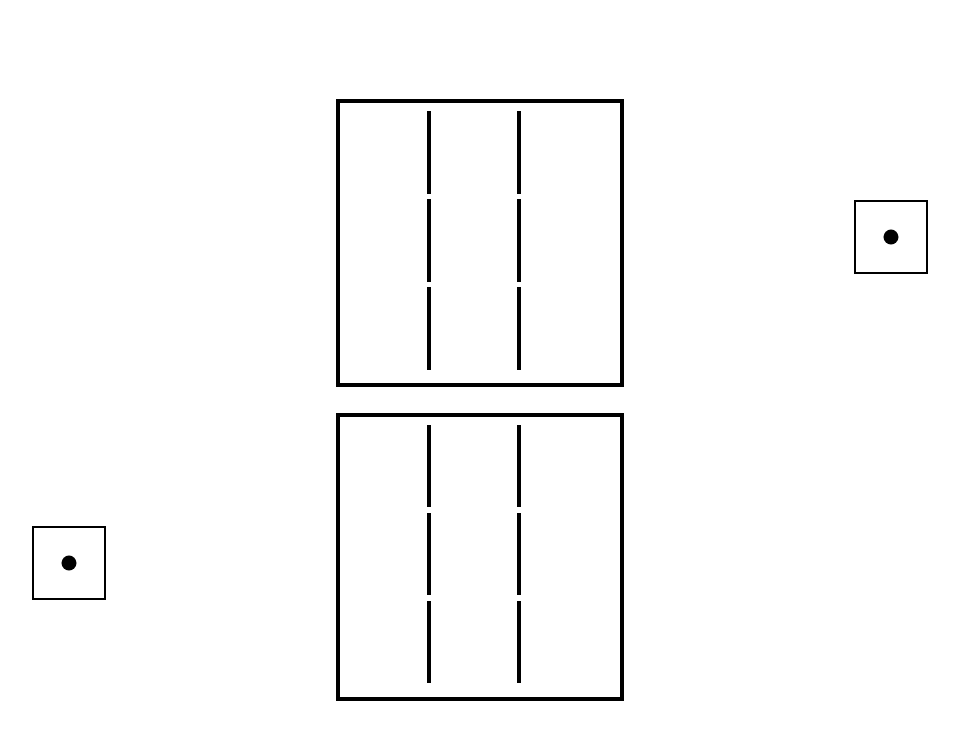
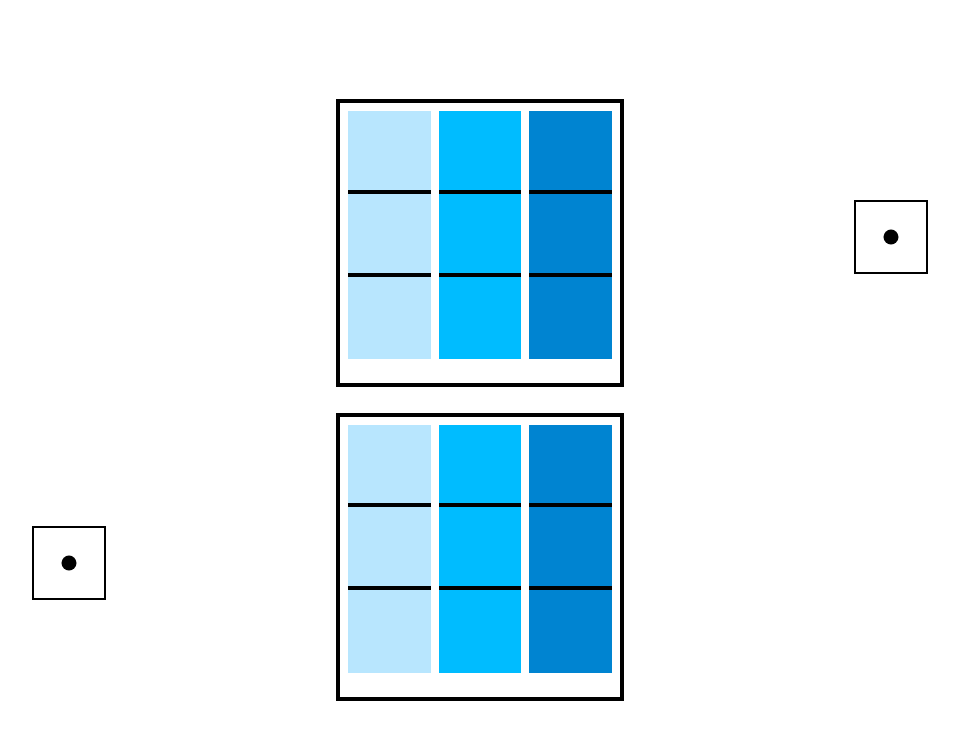
Before and after one commit to MAL501/Matatena, a React (Vite) app in the folder Matatena/: page /play in a window 1280 px wide. Shown: the top 740 px of the page, without its empty margins (160-1119 px from the left). Built offline with nearby package versions, Linux system fonts and the light colour scheme.

Commit message:
Añadido Dnd kit para drag and drop y aññadida zona de drop

```diff
--- a/Matatena/package.json
+++ b/Matatena/package.json
@@ -10,6 +10,7 @@
     "preview": "vite preview"
   },
   "dependencies": {
+    "@dnd-kit/core": "^6.3.1",
     "@tailwindcss/vite": "^4.0.13",
     "prop-types": "^15.8.1",
     "react": "^19.0.0",
--- a/Matatena/src/components/Board.jsx
+++ b/Matatena/src/components/Board.jsx
@@ -1,31 +1,39 @@
 import React from 'react';
 import PropTypes from 'prop-types';
-import "../styles/dices.css"
-
+import "../styles/dices.css";
+import { useDroppable } from '@dnd-kit/core';
 
 const Board = () => {
-    return (
+  const { setNodeRef: setFirstColumnRef } = useDroppable({ id: "1" });
+  const { setNodeRef: setSecondColumnRef } = useDroppable({ id: "2" });
+  const { setNodeRef: setThirdColumnRef } = useDroppable({ id: "3" });
+
+  return (
     <div className="w-72 h-72 grid grid-cols-3 gap-x-2 bg-white border-4 border-black p-2">
-      {/* Celdas del tablero */}
-      <div className="flex justify-center items-center aspect-square border-r-4 border-black last:border-r-0"></div>
-      <div className="flex justify-center items-center aspect-square border-r-4 border-black last:border-r-0"></div>
-      <div className="flex justify-center items-center aspect-square"></div>
+      {/* Primera columna */}
+      <div ref={setFirstColumnRef} className="flex flex-col">
+        <div className="flex justify-center items-center aspect-square border-b-4 border-black bg-sky-200" />
+        <div className="flex justify-center items-center aspect-square border-b-4 border-black bg-sky-200" />
+        <div className="flex justify-center items-center aspect-square bg-sky-200" />
+      </div>
 
-      <div className="flex justify-center items-center aspect-square border-r-4 border-black last:border-r-0"></div>
-      <div className="flex justify-center items-center aspect-square border-r-4 border-black last:border-r-0"></div>
-      <div className="flex justify-center items-center aspect-square"></div>
+      {/* Segunda columna */}
+      <div ref={setSecondColumnRef} className="flex flex-col">
+        <div className="flex justify-center items-center aspect-square border-b-4 border-black bg-sky-400" />
+        <div className="flex justify-center items-center aspect-square border-b-4 border-black bg-sky-400" />
+        <div className="flex justify-center items-center aspect-square bg-sky-400" />
+      </div>
 
-      <div className="flex justify-center items-center aspect-square border-r-4 border-black last:border-r-0"></div>
-      <div className="flex justify-center items-center aspect-square border-r-4 border-black last:border-r-0"></div>
-      <div className="flex justify-center items-center aspect-square"></div>
+      {/* Tercera columna */}
+      <div ref={setThirdColumnRef} className="flex flex-col">
+        <div className="flex justify-center items-center aspect-square border-b-4 border-black bg-sky-600" />
+        <div className="flex justify-center items-center aspect-square border-b-4 border-black bg-sky-600" />
+        <div className="flex justify-center items-center aspect-square bg-sky-600" />
+      </div>
     </div>
-    );
+  );
 };
 
-
-Board.propTypes = {
-
-};
-
+Board.propTypes = {};
 
 export default Board;
--- a/Matatena/src/components/Table.jsx
+++ b/Matatena/src/components/Table.jsx
@@ -1,9 +1,12 @@
 import React from "react";
 import Cup from "./Cup";
 import Board from "./Board";
+import {DndContext} from '@dnd-kit/core';
+
 
 const Table = () => {
   return (
+    <DndContext>
         <div className="relative w-full h-screen flex flex-col justify-center items-center">
             {/* Cup superior derecho */}
             <div className="absolute top-[25%] right-[15%]">
@@ -25,6 +28,7 @@ const Table = () => {
                 <Cup />
             </div>
         </div>
+    </DndContext>
   );
 };
 
```
Also changed, not shown: 1 other file (tests, documents, lock files or other folders). Lines whose indentation alone changed are shown as unchanged.
